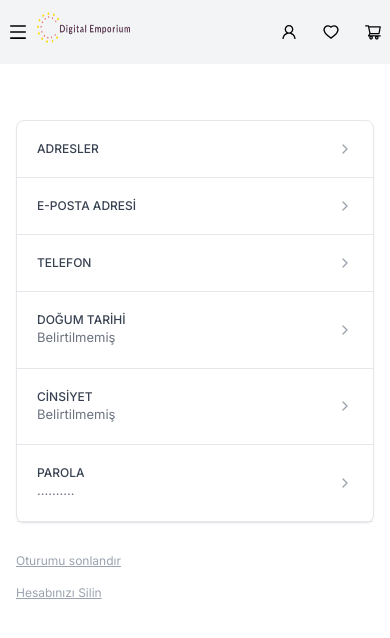
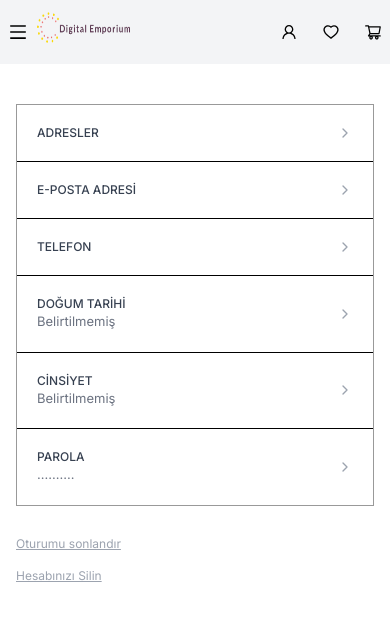
Before and after one commit to mrvozturk/DigitalEmporium, a Next.js app: page /auth/profile in a window 390 px wide. Shown: the top 638 px of the page. Built offline with nearby package versions, Linux system fonts and the light colour scheme.

Commit message:
Borders were edited in css, font sizes and styles were updated

```diff
--- a/src/app/auth/profile/page.tsx
+++ b/src/app/auth/profile/page.tsx
@@ -4,11 +4,9 @@ import { useSelector, useDispatch } from 'react-redux';
 import { RootState } from '@/lib/store';
 import { setRegisterData } from '@/lib/features/user/registerSlice';
 import { FiChevronRight } from 'react-icons/fi';
-import { useRouter } from 'next/navigation';
 
 const ProfilePage: React.FC = () => {
   const dispatch = useDispatch();
-  const router = useRouter();
   const user = useSelector((state: RootState) => state.register);
 
   useEffect(() => {
@@ -26,15 +24,15 @@ const ProfilePage: React.FC = () => {
   };
 
   return (
-    <div className='w-full flex justify-center md:justify-start mt-5'>
-      <div className='w-full max-w-lg md:w-[55%] lg:w-[50%] xl:w-[45%] md:ml-12 p-4'>
-        <h1 className='text-lg font-light mb-5 md:text-left text-gray-800'>
+    <div className='w-full flex justify-center lg:justify-start mt-5'>
+      <div className='w-full max-w-3xl lg:w-[70%] xl:w-[60%] px-4 md:ml-12 lg:ml-20 xl:ml-24'>
+        <h1 className='text-lg font-light mb-5 text-gray-800'>
           {`${user.firstName || ''} ${user.lastName || ''}`}
         </h1>
 
-        <div className='border border-gray-200 bg-white shadow-sm rounded-lg'>
+        <div className='border border-black/40 bg-white  '>
           {/* Adresler */}
-          <div className='p-5 flex justify-between items-center xs:border-b md:border-0'>
+          <div className='p-5 flex justify-between items-center xs:border-b xs:border-black'>
             <div>
               <h2 className='text-xs font-medium text-gray-700'>ADRESLER</h2>
             </div>
@@ -42,7 +40,7 @@ const ProfilePage: React.FC = () => {
           </div>
 
           {/* E-posta */}
-          <div className='p-5 flex justify-between items-center xs:border-b md:border-0'>
+          <div className='p-5 flex justify-between items-center xs:border-b xs:border-black'>
             <div>
               <h2 className='text-xs font-medium text-gray-700'>
                 E-POSTA ADRESİ
@@ -53,7 +51,7 @@ const ProfilePage: React.FC = () => {
           </div>
 
           {/* Telefon */}
-          <div className='p-5 flex justify-between items-center xs:border-b md:border-0'>
+          <div className='p-5 flex justify-between items-center xs:border-b xs:border-black'>
             <div>
               <h2 className='text-xs font-medium text-gray-700'>TELEFON</h2>
               <p className='text-[13px] text-gray-500'>
@@ -64,7 +62,7 @@ const ProfilePage: React.FC = () => {
           </div>
 
           {/* Doğum Tarihi */}
-          <div className='p-5 flex justify-between items-center xs:border-b md:border-0'>
+          <div className='p-5 flex justify-between items-center xs:border-b xs:border-black'>
             <div>
               <h2 className='text-xs font-medium text-gray-700'>
                 DOĞUM TARİHİ
@@ -77,7 +75,7 @@ const ProfilePage: React.FC = () => {
           </div>
 
           {/* Cinsiyet */}
-          <div className='p-5 flex justify-between items-center  xs:border-b md:border-0'>
+          <div className='p-5 flex justify-between items-center xs:border-b xs:border-black'>
             <div>
               <h2 className='text-xs font-medium text-gray-700'>CİNSİYET</h2>
               <p className='text-[13px] text-gray-500'>
@@ -88,7 +86,7 @@ const ProfilePage: React.FC = () => {
           </div>
 
           {/* Parola */}
-          <div className='p-5 flex justify-between items-center  xs:border-b md:border-0'>
+          <div className='p-5 flex justify-between items-center'>
             <div>
               <h2 className='text-xs font-medium text-gray-700'>PAROLA</h2>
               <p className='text-[13px] text-gray-500'>..........</p>
```
